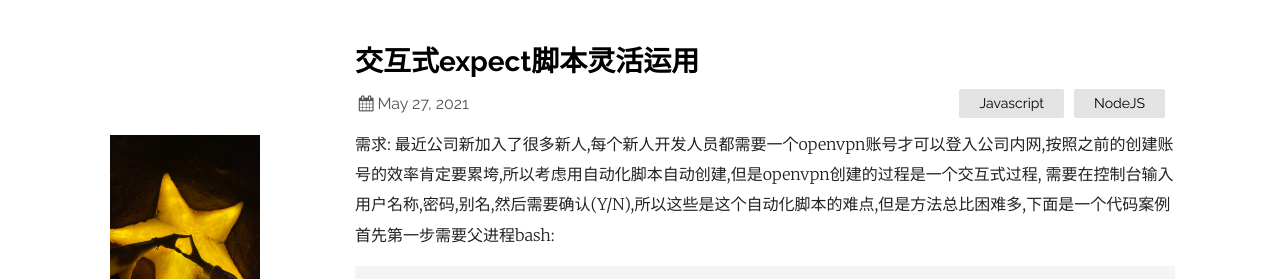
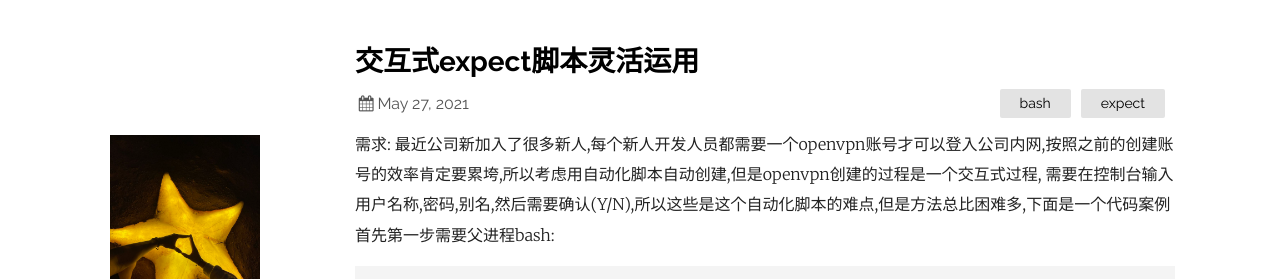
Before and after one commit to yang0009/yang0009.github.io, a Jekyll site: the page built from _posts/2021-05-28-expect.markdown, in a window 1280 px wide and 900 px high. Shown: the top 279 px of the window. Built offline with Jekyll 4.4.1, drawn with Linux system fonts in a browser that asks for light colours.

Commit message:
修改博客标签

```diff
--- a/_posts/2021-05-28-expect.markdown
+++ b/_posts/2021-05-28-expect.markdown
@@ -2,7 +2,7 @@
 layout: post
 title:  "交互式expect脚本灵活运用"
 date:   2021-05-27 17:00:30 +0530
-categories: Javascript NodeJS
+categories: bash expect
 ---
 需求: 最近公司新加入了很多新人,每个新人开发人员都需要一个openvpn账号才可以登入公司内网,按照之前的创建账号的效率肯定要累垮,所以考虑用自动化脚本自动创建,但是openvpn创建的过程是一个交互式过程,
 需要在控制台输入用户名称,密码,别名,然后需要确认(Y/N),所以这些是这个自动化脚本的难点,但是方法总比困难多,下面是一个代码案例
```
